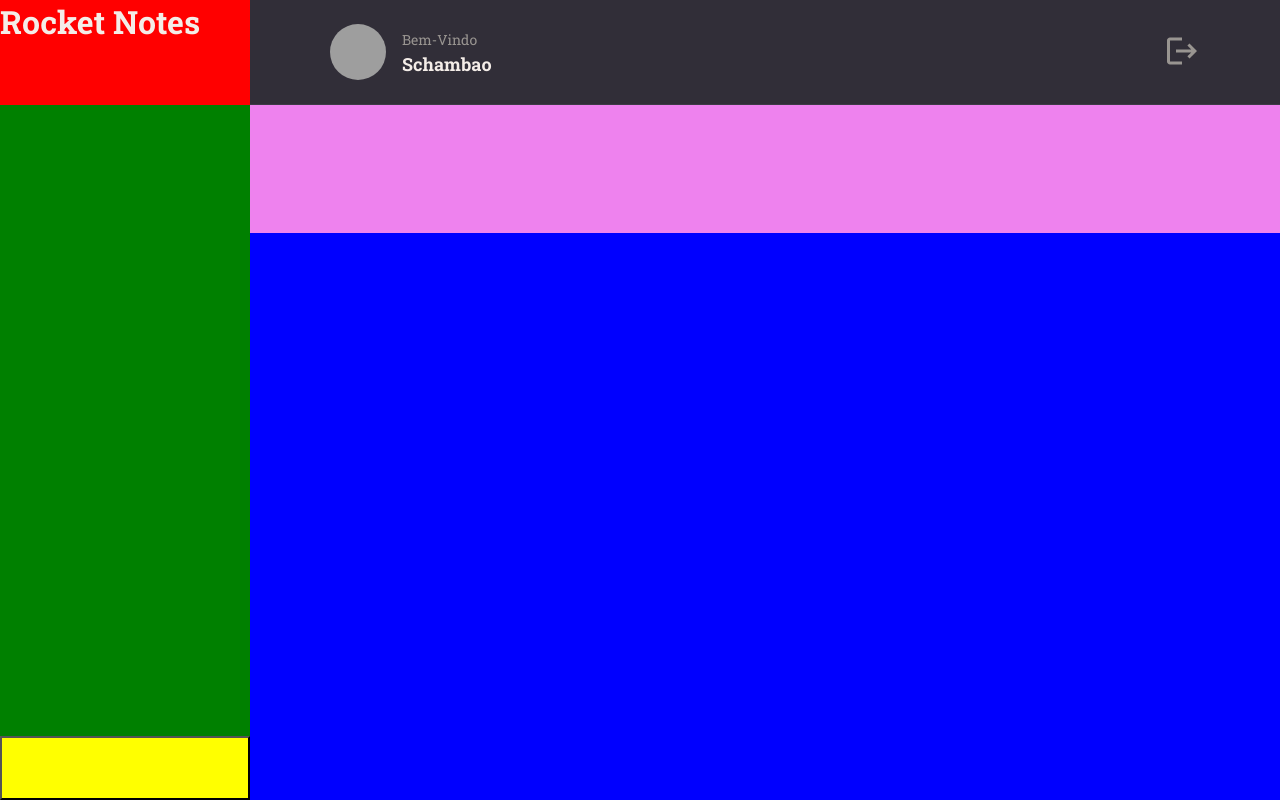
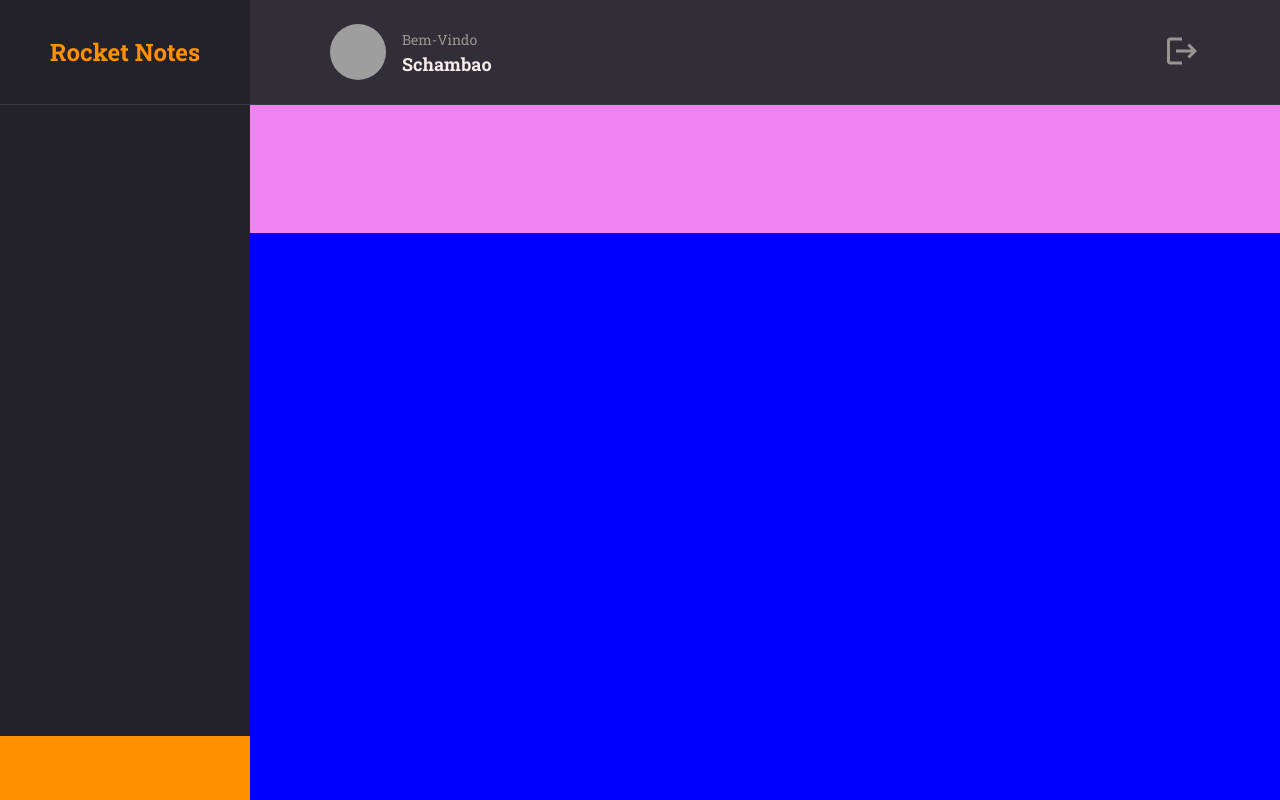
Before and after one commit to Schambin/rocket-notes-front, a React (Vite) app: page / in a window 1280 px wide. Built offline with nearby package versions, Linux system fonts and the light colour scheme; grey boxes are pictures that could not be loaded.

Commit message:
home styles

```diff
--- a/src/pages/Home/styles.js
+++ b/src/pages/Home/styles.js
@@ -17,13 +17,41 @@ export const Container = styled.div`
 `;
 
 export const Brand = styled.div`
+    display: flex;
+    align-items: center;
+    justify-content: center;
     grid-area: brand;
-    background-color: red;
+
+    color: ${({ theme }) => theme.COLORS.ORANGE};
+
+    border-bottom-width: 1px;
+    border-bottom-style: solid;
+    border-bottom-color: ${({ theme }) => theme.COLORS.BACKGROUND_700};
+
+    background-color: ${({ theme }) => theme.COLORS.BACKGROUND_900};
+
+    > h1 {
+        font-size: 2.4rem;
+        color: ${({ theme }) => theme.COLORS.ORANGE};
+    }
 `;
 
 export const Menu = styled.ul`
     grid-area: menu;
-    background-color: green;
+    display: flex;
+    flex-direction: column;
+    gap: 2.4rem;
+    padding-top: 7.4rem;
+    text-align: center;
+
+    /* padding-top: 6.4rem;
+    text-align: center;
+
+    > li {
+        margin-bottom: 2.4rem;
+    } */
+
+    background-color: ${({ theme }) => theme.COLORS.BACKGROUND_900};
 `;
 
 export const Search = styled.div`
@@ -38,5 +66,15 @@ export const Content = styled.div`
 
 export const NewNote = styled.button`
     grid-area: newnote;
-    background-color: yellow;
+    background-color: ${({ theme }) => theme.COLORS.ORANGE};
+    border: none;
+    outline: 0;
+
+    display: flex;
+    justify-content: center;
+    align-items: center;
+
+    > svg {
+        margin-right: .8rem;
+    }
 `;
```
